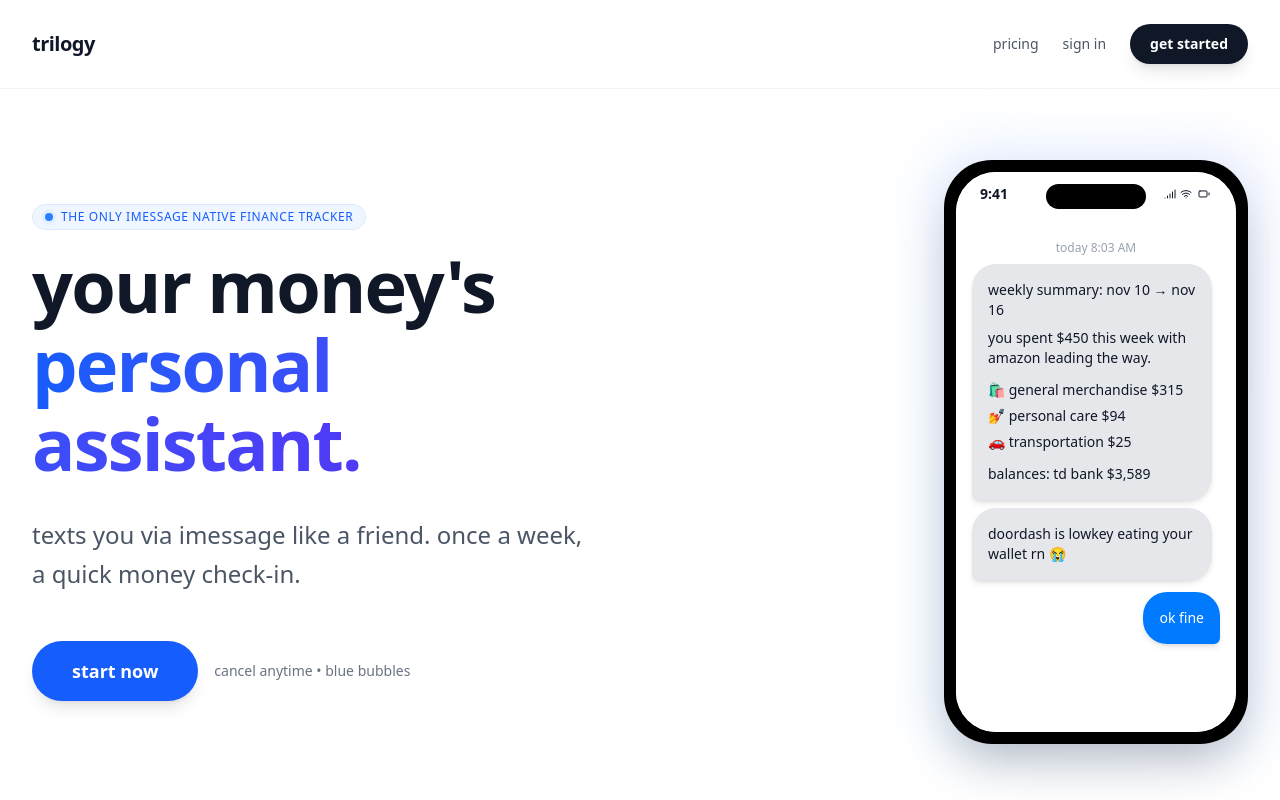
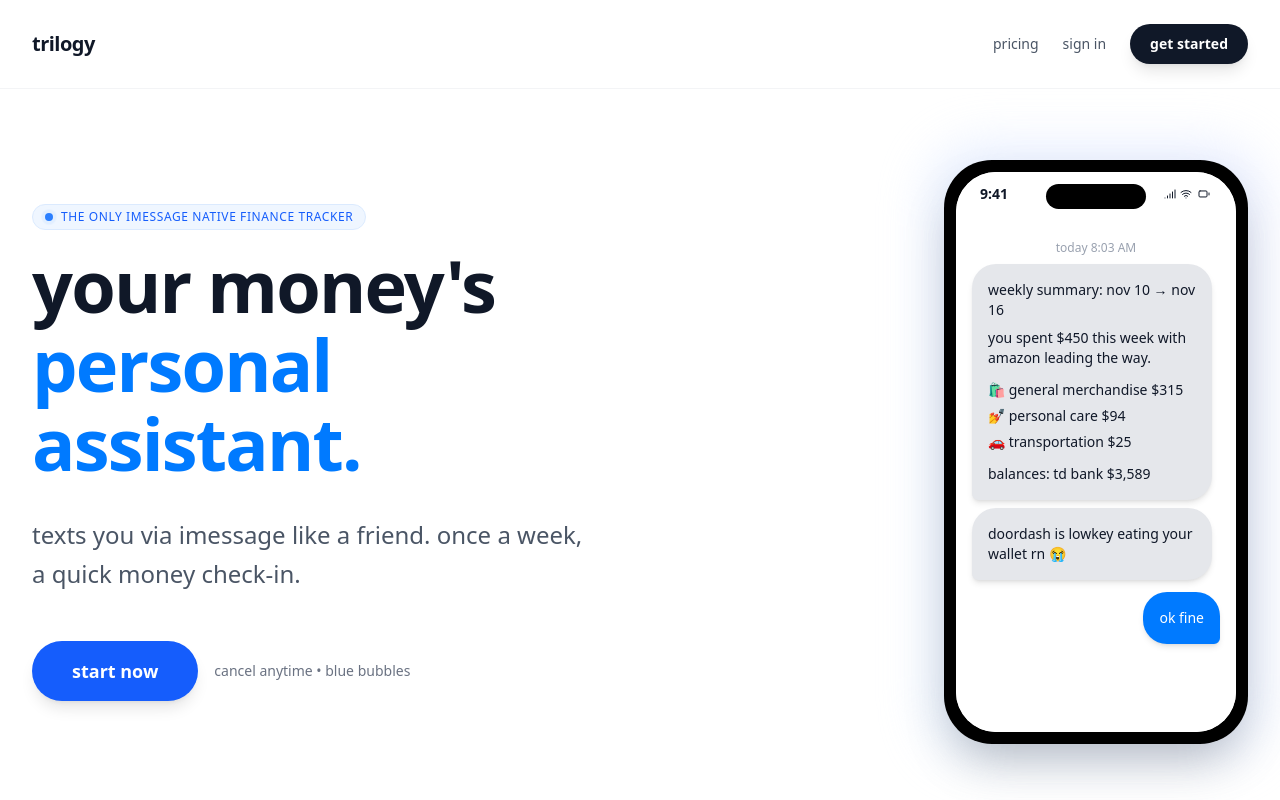
Before and after one commit to manav-s/trilogymoney, a Next.js app: page / in a window 1280 px wide. Shown: the top 800 px of the page. Built offline with nearby package versions, Linux system fonts and the light colour scheme.

Commit message:
no gradient

```diff
--- a/app/page.tsx
+++ b/app/page.tsx
@@ -48,7 +48,7 @@ export default function Home() {
 
               <h1 className="text-5xl sm:text-6xl lg:text-7xl font-bold tracking-tight text-gray-900 leading-[1.1]">
                 your money&apos;s <br />
-                <span className="text-gradient">personal assistant.</span>
+                <span className="text-[#007AFF]">personal assistant.</span>
               </h1>
 
               <p className="text-xl sm:text-2xl text-gray-600 leading-relaxed max-w-2xl mx-auto lg:mx-0">
```
